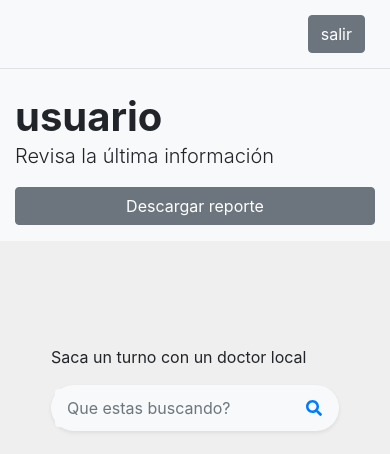
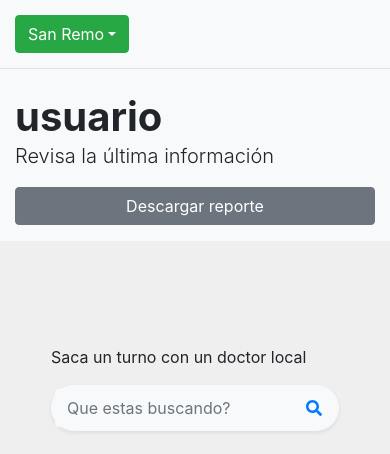
Before and after one commit to facc77/proyecto-rollingReact, a React (Create React App) app: page /inicioPaciente in a window 390 px wide. Shown: the top 454 px of the page. Built offline with nearby package versions, Linux system fonts and the light colour scheme.

Commit message:
fixing css navbar issues

```diff
--- a/src/css/inicioPaciente.css
+++ b/src/css/inicioPaciente.css
@@ -22,6 +22,10 @@ body {
 
 .searchBar {
   display: flex;
+}
+
+.menuPaciente {
+  display: none;
 }
 
 .homeButton {
@@ -196,6 +200,15 @@ a:hover {
   .fila1 {
     width: 80%;
   }
+
+  .nabvarAlign {
+    display: block;
+    text-align: left;
+  }
+  .homeButton {
+    margin-right: 10px;
+    width: 100%;
+  }
 }
 
 @media (max-width: 320px) {
--- a/src/pages/InicioPaciente.jsx
+++ b/src/pages/InicioPaciente.jsx
@@ -1,6 +1,7 @@
 import React from "react";
 import "../css/inicioPaciente.css";
 import { FontAwesomeIcon } from "@fortawesome/react-fontawesome";
+import Dropdown from "react-bootstrap/Dropdown";
 import { Link } from "react-router-dom";
 
 import Buscador from "../components/Buscador.jsx";
@@ -33,11 +34,41 @@ export default function InicioPacientes() {
         </div>
 
         <div className="w-100">
-          <nav className="navbar-light bg-light border-bottom nabvarAlign">
+          <nav className="navbar-light bg-light border-bottom nabvarAlign bg-secondary">
+            {/*             <div className="menuPaciente">
+              <Link to="/inicioPaciente" className="d-block  p-1 border-0">
+                Buscar Medicos
+              </Link>
+              <Link to="/turnosReservados" className="d-block  p-1 border-0">
+                Turnos reservados
+              </Link>
+            </div>
             <Link to="/">
               <button className="btn btn-secondary homeButton">salir</button>
-            </Link>
+            </Link> */}
+            <Dropdown>
+              <Dropdown.Toggle variant="success" id="dropdown-basic">
+                San Remo
+              </Dropdown.Toggle>
+
+              <Dropdown.Menu>
+                <Link to="/inicioPaciente">
+                  <Dropdown.Item href="#/action-3">
+                    Buscar medicos{" "}
+                  </Dropdown.Item>
+                </Link>
+                <Link to="/turnosReservados">
+                  <Dropdown.Item href="#/action-3">
+                    Turnos reservados{" "}
+                  </Dropdown.Item>
+                </Link>
+                <Link to="/">
+                  <Dropdown.Item href="#/action-3">Salir </Dropdown.Item>
+                </Link>
+              </Dropdown.Menu>
+            </Dropdown>
           </nav>
+
           <div id="content" className="bg-grey w-100 fila3">
             <section className="bg-light py-3">
               <div className="container">
```
